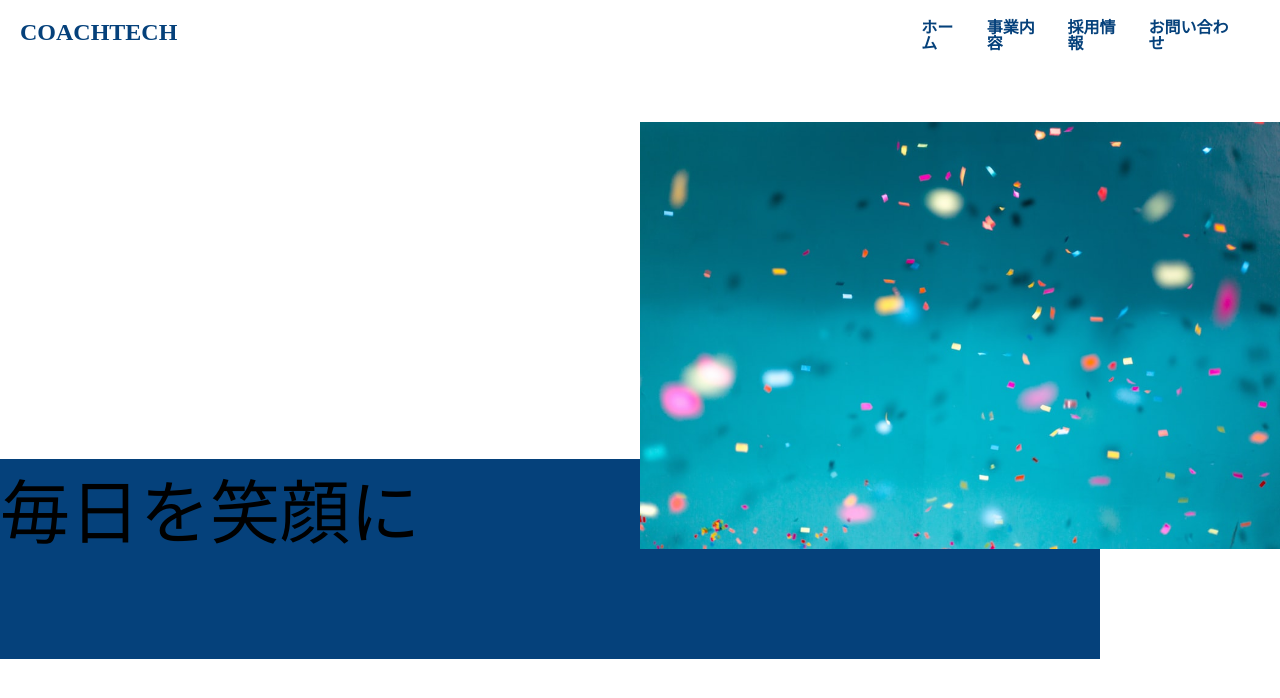
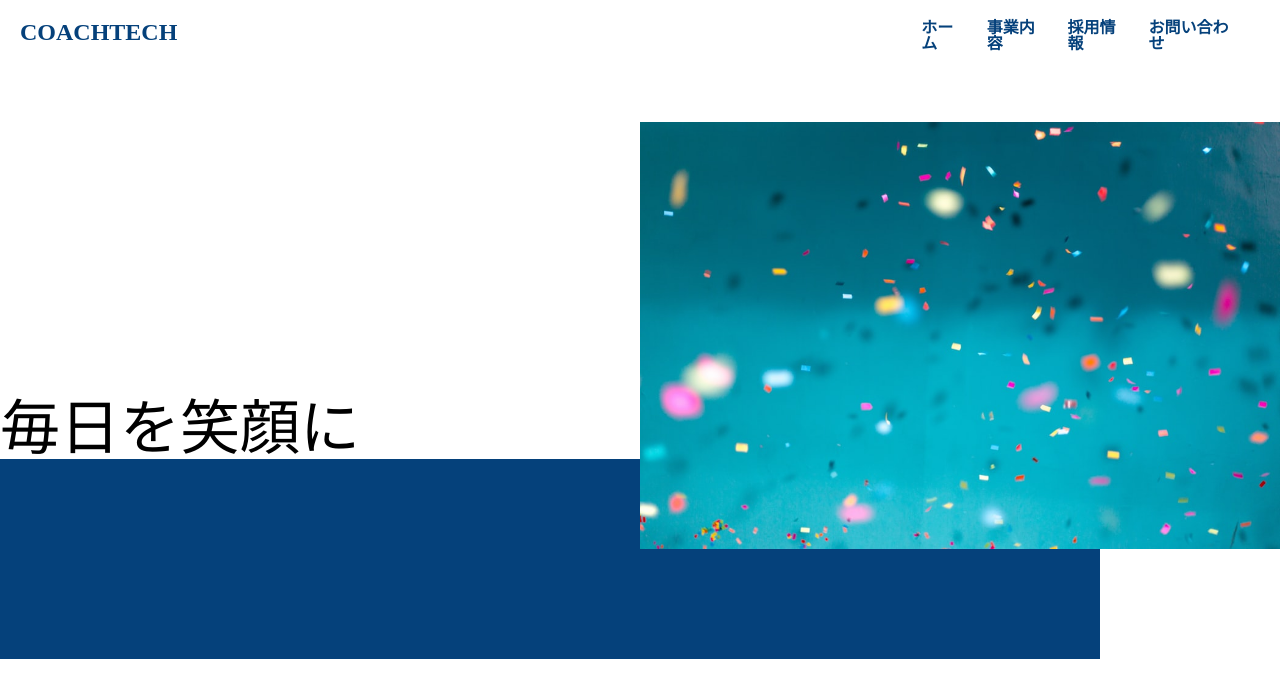
Before and after one commit to yu-i3/20230701__YuiKobayashi, a plain HTML site: page index.html in a window 1280 px wide. Drawn offline with Linux system fonts and the light colour scheme.

Commit message:
20230701_YuiKobayashi

```diff
--- a/css/style.css
+++ b/css/style.css
@@ -44,23 +44,29 @@ ul {
   font-weight: bold;
 }
 
-.coachtech__img {
+img {
+  position: relative;
   margin: 0 0 0 auto;
   padding: 50px 0;
   display: block;
   width: 50%;
+  z-index: 2;
 }
+
+.coachtech {
+  position: absolute;
+  margin-top: -200px;
+  margin-right: 100px;
+  z-index: 1;
+}
+
 .coachtech__blue-box {
   width: 1100px;
   height: 200px;
   background-color: #05417B;
-  margin-top: -140px;
-  margin-right: 100px;
 }
 
 .coachtech__ttl {
-  position: absolute;
-  top: 60%;
-  font-size: 70px;
+  font-size: 60px;
   font-weight: 400;
 }
--- a/index.html
+++ b/index.html
@@ -19,8 +19,10 @@
       </ul>
     </nav>
   </header>
-  <img class="coachtech__img" src="img/firstview.jpeg" alt="">
-  <h1 class="coachtech__ttl">毎日を笑顔に</h1>
-  <div class="coachtech__blue-box"></div>
+  <img src="img/firstview.jpeg" alt="">
+   <div class="coachtech">
+    <h1 class="coachtech__ttl">毎日を笑顔に</h1>
+    <div class="coachtech__blue-box"></div>
+   </div>
 </body>
 </html>
```
